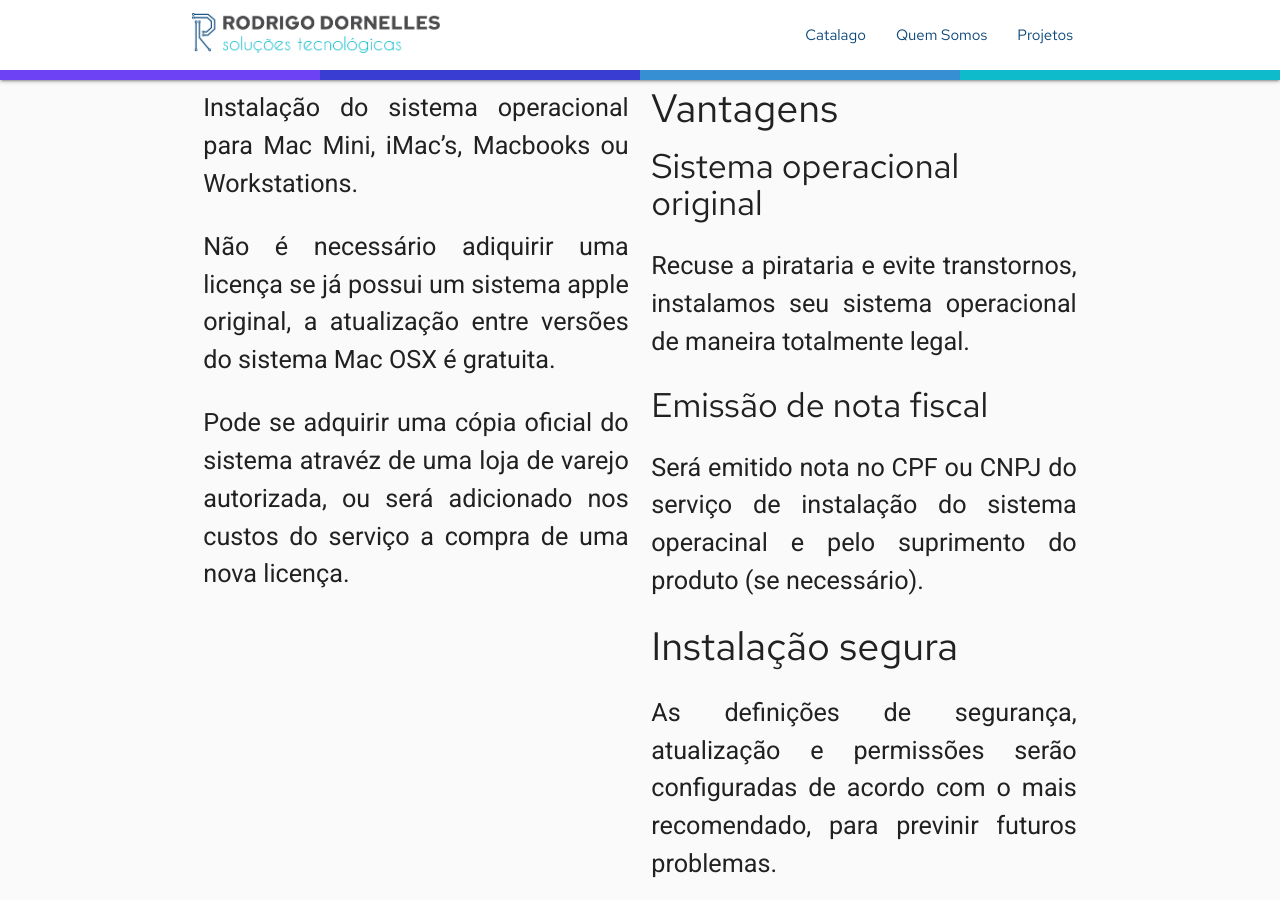
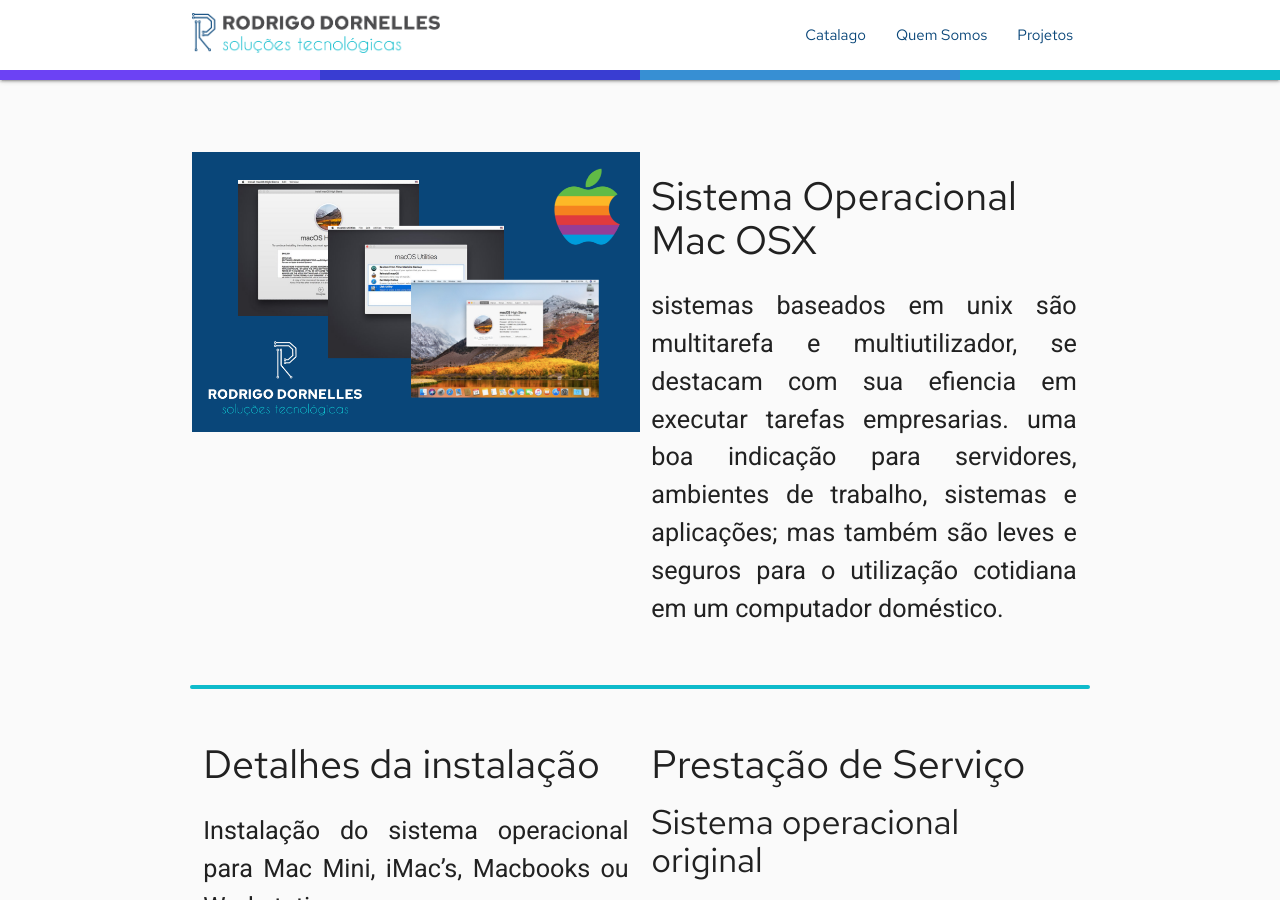
Before and after one commit to rdornelles/rdornelles.github.io, a Jekyll site: the page built from catalago/formatacao/macosx.md, in a window 1280 px wide and 900 px high. Built offline with Jekyll 4.4.1, drawn with Linux system fonts in a browser that asks for light colours; some of the changed text lies outside the part shown.

Commit message:
upload apple mac osx image

```diff
--- a/catalago/formatacao/macosx.md
+++ b/catalago/formatacao/macosx.md
@@ -1,27 +1,47 @@
 ---
 title: Formatação Mac OSX
-layout: default
+layout: full
 image: /images/formatacao-apple.png
 categories: catalago formatacao
 description: >-
     se necessário a compra do produto por lojas licenciadas e pré instalação do sistema operacional.
 ---
 
-<section class="row">
+<br class="hide-ony-small"/>
+<section class="row container-on-med-and-up">
+<div class="carousel carousel-max col s12 m6" markdown="1">
+
+![Apple MAC OSX](/images/formatacao-mac-osx.png)
+
+</div>
+<div class="col s12 m6">
+<div class="container-only-small" markdown="1">
+
+#### Sistema Operacional Mac OSX ####
+sistemas baseados em unix são multitarefa e multiutilizador, se destacam com sua efiencia em executar tarefas empresarias. uma boa indicação para servidores, ambientes de trabalho, sistemas e aplicações; mas também são leves e seguros para o utilização cotidiana em um computador doméstico.
+
+</div>
+</div>
+</section>
+
+<hr/>
+
+<section class="row container">
 <div class="col s12 m6" markdown="1">
 
+#### Detalhes da instalação ####
 Instalação do sistema operacional para Mac Mini, iMac's, Macbooks ou Workstations.
 
 Não é necessário adiquirir uma licença se já possui um sistema apple original, a atualização entre versões do sistema Mac OSX é gratuita.
 
 Pode se adquirir uma cópia oficial do sistema atravéz de uma loja de varejo autorizada, ou será adicionado nos custos do serviço a compra de uma nova licença.
 
+_Não trabalhamos com hackintosh._
+
 </div>
-
 <div class="col s12 m6" markdown="1">
 
-#### Vantagens ####
-
+#### Prestação de Serviço ####
 ##### Sistema operacional original #####
 Recuse a pirataria e evite transtornos, instalamos seu sistema operacional de maneira totalmente legal.
 
```
Also changed, not shown: images/formatacao-mac-osx.png (added).
